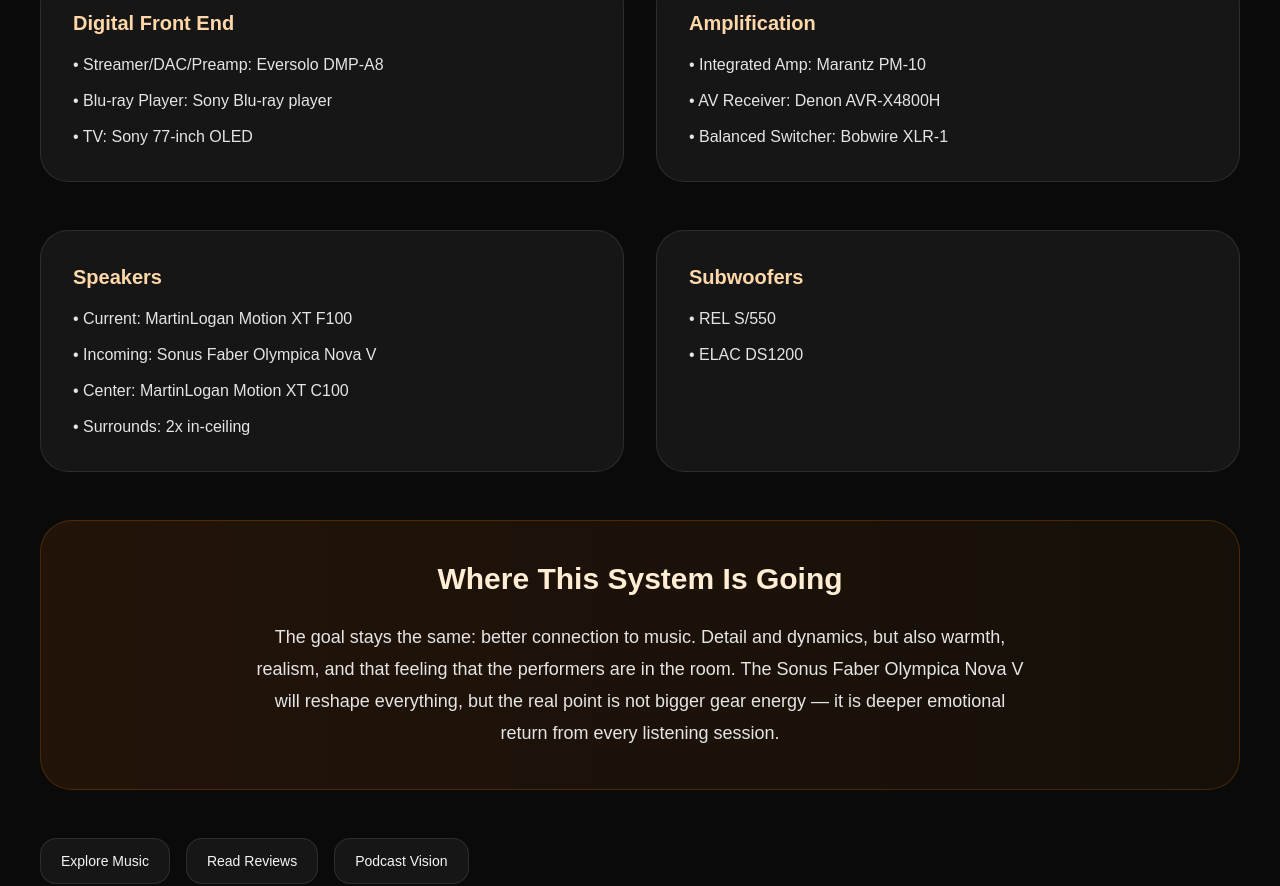
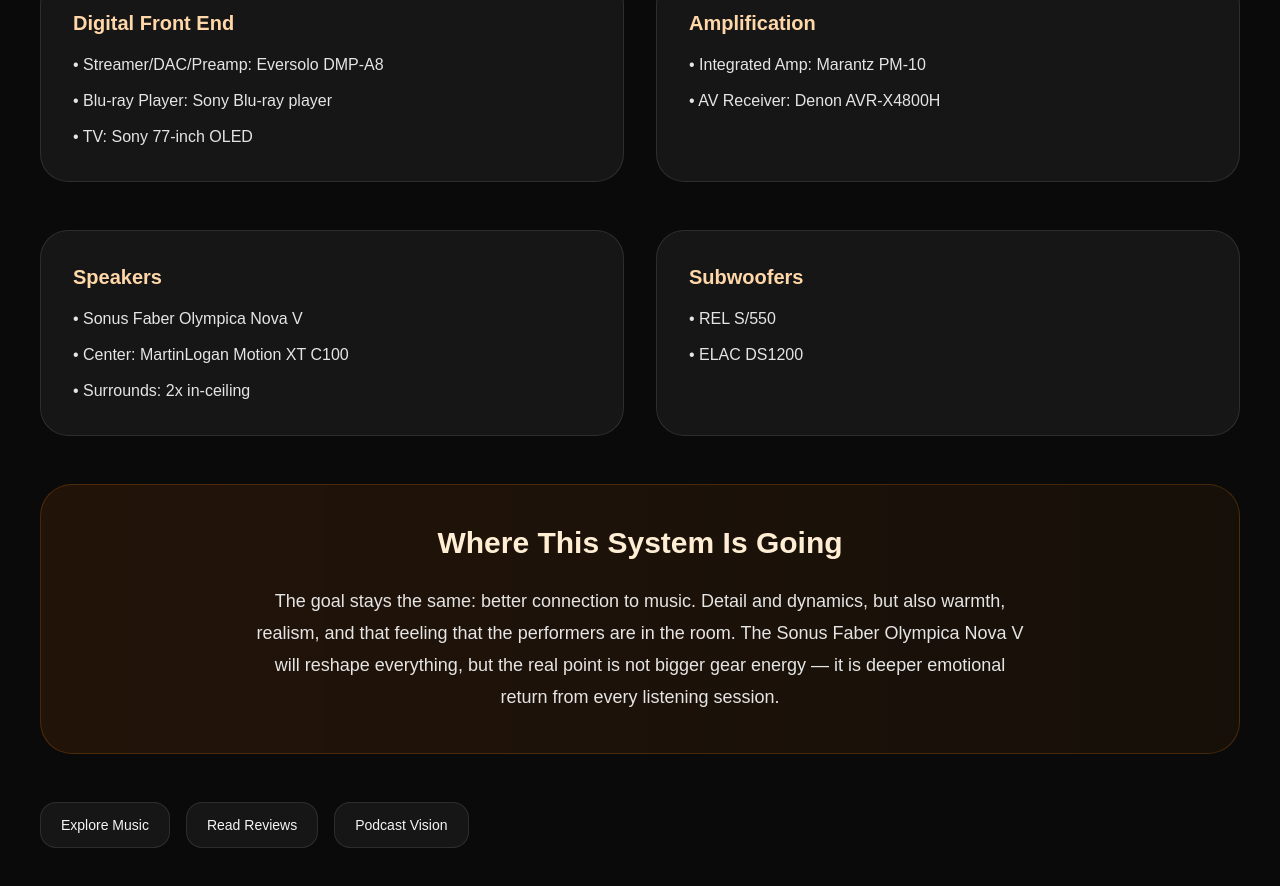
Before and after one commit to LamestImpala/loa-site, a Next.js app: page /mysystem in a window 1280 px wide. Shown: the part 1175-2061 px from the top of the page. Built offline with nearby package versions, Linux system fonts and the light colour scheme.

Commit message:
your commit message here

```diff
--- a/app/mysystem/page.tsx
+++ b/app/mysystem/page.tsx
@@ -26,12 +26,10 @@
   const amplification = [
     "Integrated Amp: Marantz PM-10",
     "AV Receiver: Denon AVR-X4800H",
-    "Balanced Switcher: Bobwire XLR-1",
   ];
 
   const speakers = [
-    "Current: MartinLogan Motion XT F100",
-    "Incoming: Sonus Faber Olympica Nova V",
+    "Sonus Faber Olympica Nova V",
     "Center: MartinLogan Motion XT C100",
     "Surrounds: 2x in-ceiling",
   ];
```
